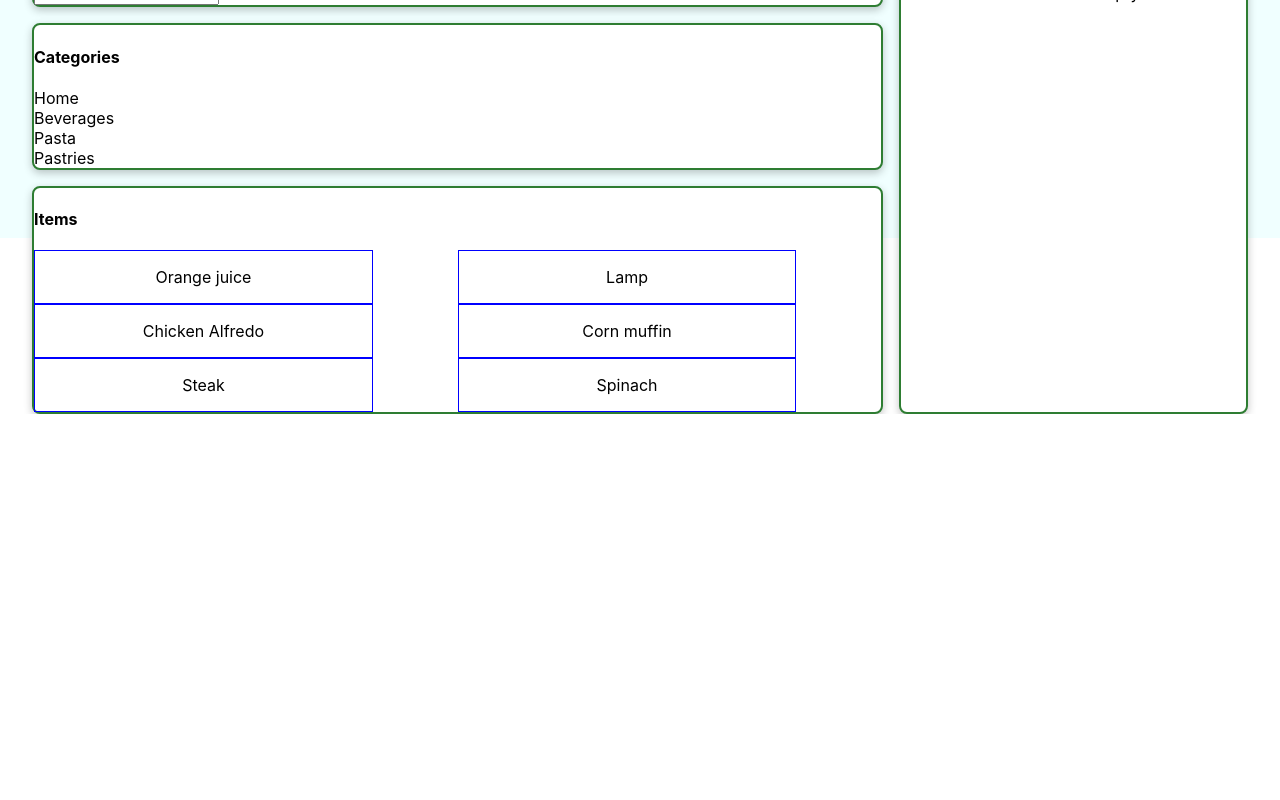
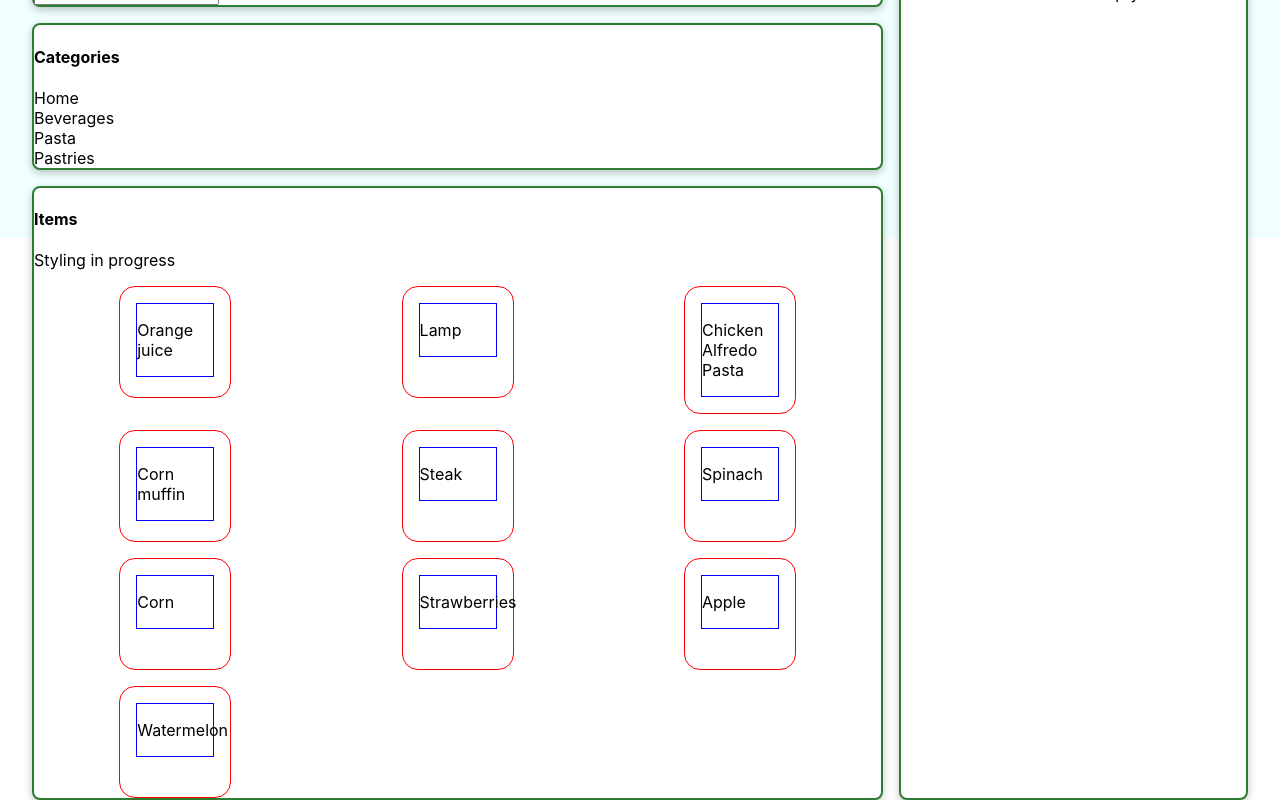
Before and after one commit to Kyle-Ortiz/group-hack-project, a Next.js app: page /selection in a window 1280 px wide. Shown: the part 562-1362 px from the top of the page. Before the commit the page ends 976 px from the top, so only its background shows below. Built offline with nearby package versions, Linux system fonts and the light colour scheme.

Commit message:
add styliing to items container; work in progress

```diff
--- a/components/items/ItemOnScreen.js
+++ b/components/items/ItemOnScreen.js
@@ -6,10 +6,11 @@ function ItemOnScreen({item}){
     const { addCartItem } = useContext(CartContext);
 
     return(
-        <div className={styles.individualItem} onClick={() => addCartItem(item)}>
-        {/* <div className='"individualItem' > */}
-            <div>{item.picture}</div>
-            <p>{item.name}</p>
+        <div className={styles.individualItemContainer} onClick={() => addCartItem(item)}>
+            <div className={styles.individualItem} >
+                <div>{item.picture}</div>
+                <p>{item.name}</p>
+            </div>
         </div>
     )
 
--- a/components/items/Items.js
+++ b/components/items/Items.js
@@ -4,10 +4,9 @@ import styles from '../../styles/Selection.module.css'
 
 function Items({items}) {
 
-    if(!items.length) return <p>Sorry, no items to display</p>
+    if(!items.length) return <p>Sorry, there are currently no items in this category</p>
 
     return (
-        // <div className='itemsScreen'>
         <div className={styles.itemsOnScreen}>
             {items.map((item, index) => {
                 return <ItemOnScreen item={item} key={index}/>
--- a/pages/selection.js
+++ b/pages/selection.js
@@ -10,14 +10,14 @@ import styles from '../styles/Selection.module.css'
 const itemsList = [
     {name: "Orange juice", category: "Beverages"},
     {name: "Lamp", category: "Home"},
-    {name: "Chicken Alfredo", category: "Pasta"},
+    {name: "Chicken Alfredo Pasta", category: "Pasta"},
     {name: "Corn muffin", category: "Pastries"},
     {name: "Steak", category: "Meats"},
     {name: "Spinach", category: "Vegetables"},
-    // {name: "Corn", category: "vegetables"},
-    // {name: "Strawberries", category: "Fruits"},
-    // {name: "Apple", category: "Fruits"},
-    // {name: "Watermelon", category: "Fruits"}
+    {name: "Corn", category: "vegetables"},
+    {name: "Strawberries", category: "Fruits"},
+    {name: "Apple", category: "Fruits"},
+    {name: "Watermelon", category: "Fruits"}
 ]
 
 const employeeInfo = {
@@ -64,7 +64,10 @@ function Selection() {
                         </div>
 
                         <div className={styles.itemsContainer}>
-                            <h4>Items</h4>
+                            <div>
+                                <h4>Items</h4>
+                                <p>Styling in progress</p>
+                            </div>
                             <Items items={itemsList}/>
                         </div>
 
--- a/styles/Selection.module.css
+++ b/styles/Selection.module.css
@@ -123,15 +123,26 @@ button.cartButtonCancel:hover {
     box-shadow: rgba(0, 0, 0, 0.24) 0px 3px 8px;
 }
 
+
+
+
 .itemsOnScreen {
     display: grid;
-    /* justify-items: center; */
-    grid-template-columns:1fr 1fr;
+    grid-template-columns: 1fr 1fr 1fr;
+    gap: 1rem 0rem;
+    /* justify-items:; */
+}
 
+.individualItemContainer {
+    border: solid 1px red;
+    padding: 1rem 1rem;
+    width: 7rem;
+    min-height: 7rem;
+    border-radius: 1rem;
+    justify-self: center;
+    align-self: start;
 }
 
 .individualItem {
     border: solid 1px blue;
-    text-align: center;
-    max-width: 80%;
 }
```
